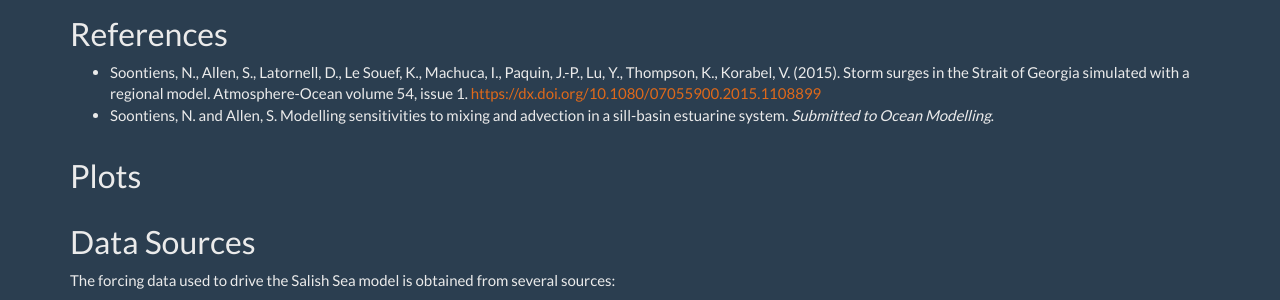
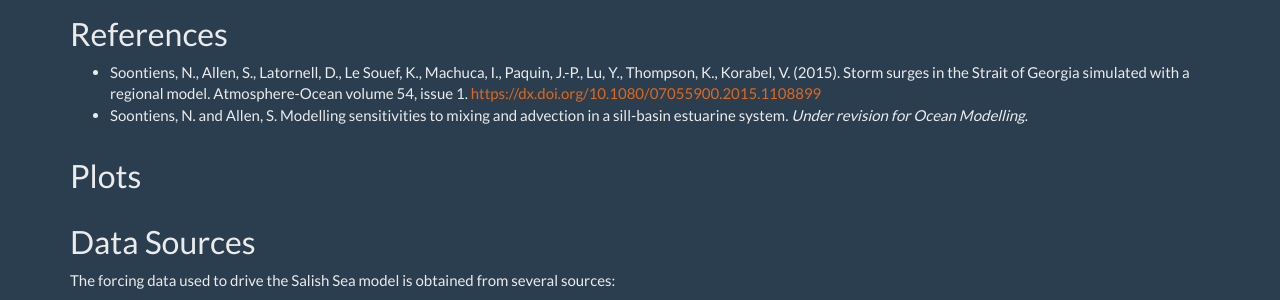
Before and after one commit to SalishSeaCast/salishsea-site, a Python web app: template salishsea_site/templates/research.mako in a window 1280 px wide. Shown: the part 303-603 px from the top of the page. Run offline with Mako, Linux system fonts and the light colour scheme; the template is opened without the code that fills it, so the values that code supplies are empty; some libraries are stand-ins or nearby versions.

Commit message:
Update status of Soontiens & Allen 2016.

```diff
--- a/salishsea_site/templates/comparison.mako
+++ b/salishsea_site/templates/comparison.mako
@@ -56,7 +56,7 @@
         <li>
           Soontiens, N. and Allen, S.
           Modelling sensitivities to mixing and advection in a sill-basin estuarine system.
-          <em>Submitted to Ocean Modelling</em>.
+          <em>Under revision for Ocean Modelling</em>.
         </li>
       </ul>
     </div>
--- a/salishsea_site/templates/research.mako
+++ b/salishsea_site/templates/research.mako
@@ -54,7 +54,7 @@
         <li>
           Soontiens, N. and Allen, S.
           Modelling sensitivities to mixing and advection in a sill-basin estuarine system.
-          <em>Submitted to Ocean Modelling</em>.
+          <em>Under revision for Ocean Modelling</em>.
         </li>
       </ul>
     </div>
```
Also changed, not shown: 1 other file.
